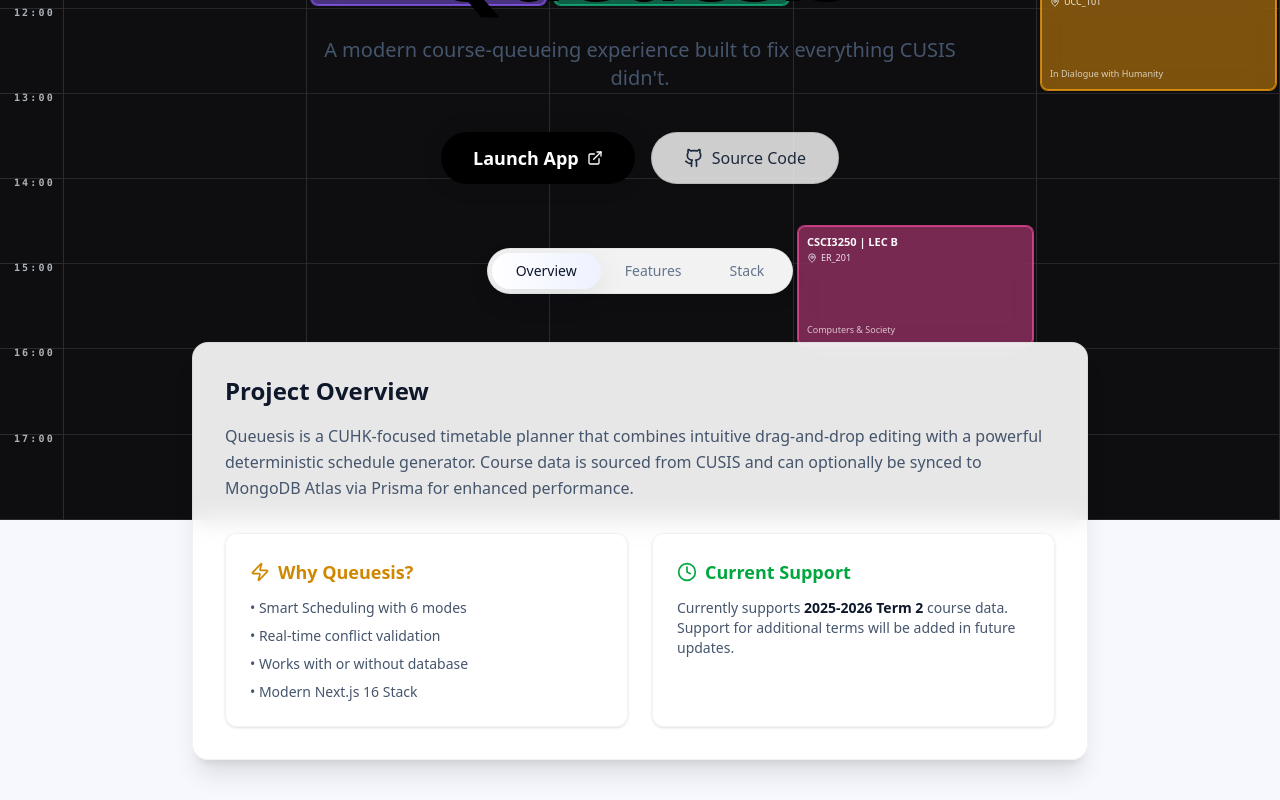
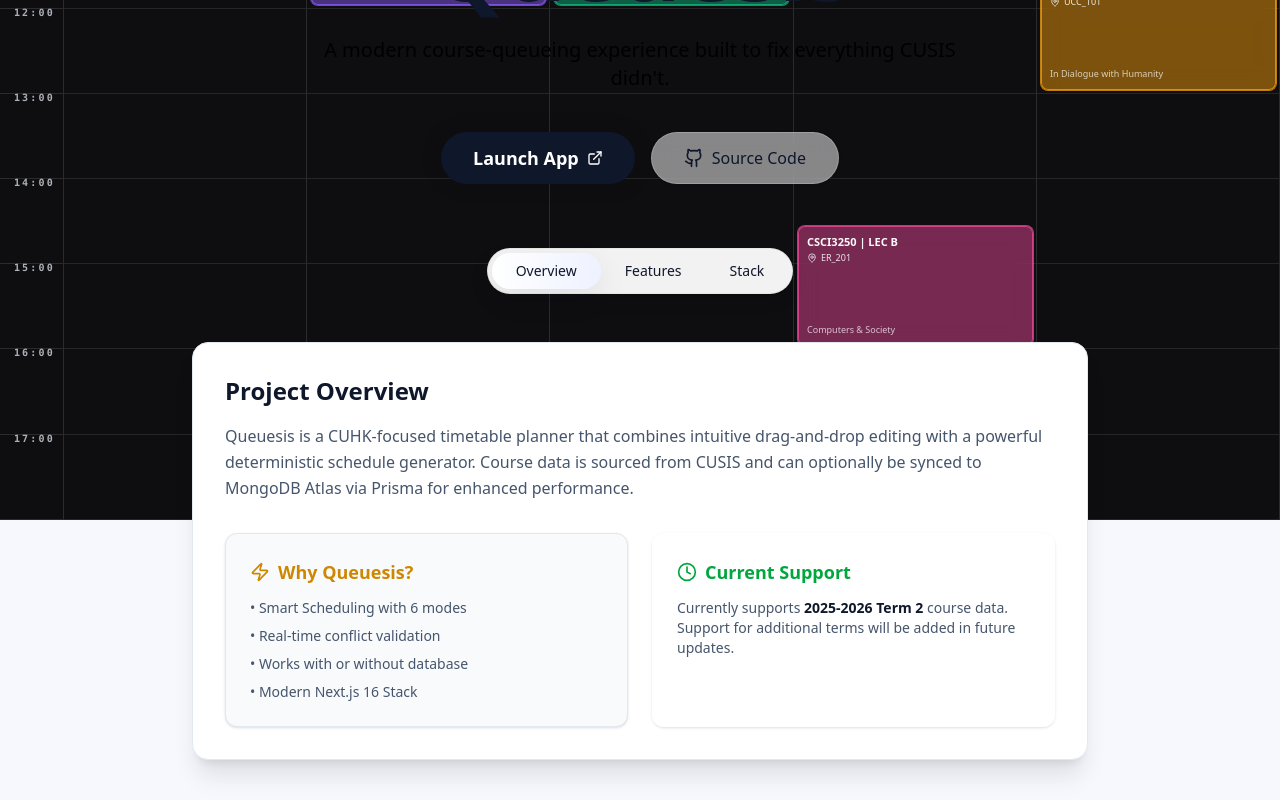
Before and after one commit to Aplkalex/aplkalex.com, a Next.js app: page /queuesis in a window 1280 px wide. Shown: the part 280-1080 px from the top of the page. Built offline with nearby package versions, Linux system fonts and the light colour scheme.

Commit message:
Refine Queuesis page UI by updating text, background, and border colors, and adjusting element properties.

```diff
--- a/src/app/queuesis/page.tsx
+++ b/src/app/queuesis/page.tsx
@@ -69,7 +69,7 @@
                         <motion.h1
                             initial={{ opacity: 0, y: 20 }}
                             animate={{ opacity: 1, y: 0 }}
-                            className="text-6xl md:text-8xl font-bold font-display mb-6 tracking-tight text-black dark:text-white"
+                            className="text-6xl md:text-8xl font-bold font-display mb-6 tracking-tight text-slate-900 dark:text-white"
                         >
                             Queuesis
                         </motion.h1>
@@ -78,7 +78,7 @@
                             initial={{ opacity: 0, y: 20 }}
                             animate={{ opacity: 1, y: 0 }}
                             transition={{ delay: 0.1 }}
-                            className="text-xl text-slate-600 dark:text-gray-400 mb-10 max-w-2xl"
+                            className="text-xl !text-black !opacity-100 font-medium dark:text-gray-400 mb-10 max-w-2xl relative z-50"
                         >
                             A modern course-queueing experience built to fix everything CUSIS didn't.
                         </motion.p>
@@ -106,7 +106,7 @@
                                 }}
                                 whileHover={{ scale: 1.05 }}
                                 whileTap={{ scale: 0.95 }}
-                                className="group px-8 py-3 bg-black text-white dark:bg-white dark:text-black rounded-full font-bold text-lg transition-all flex items-center gap-2 shadow-[0_0_25px_rgba(0,0,0,0.1)] hover:shadow-[0_0_45px_rgba(0,0,0,0.2)] dark:shadow-[0_0_25px_rgba(255,255,255,0.25)] dark:hover:shadow-[0_0_45px_rgba(255,255,255,0.4)] relative overflow-hidden"
+                                className="group px-8 py-3 bg-slate-900 text-white dark:bg-white dark:text-black rounded-full font-bold text-lg transition-all flex items-center gap-2 shadow-[0_0_25px_rgba(0,0,0,0.1)] hover:shadow-[0_0_45px_rgba(0,0,0,0.2)] dark:shadow-[0_0_25px_rgba(255,255,255,0.25)] dark:hover:shadow-[0_0_45px_rgba(255,255,255,0.4)] relative overflow-hidden"
                             >
                                 <AnimatePresence>
                                     {isLaunching && (
@@ -129,7 +129,7 @@
                                 href="https://github.com/aplkalex/queuesis"
                                 target="_blank"
                                 rel="noopener noreferrer"
-                                className="px-8 py-3 bg-white/80 text-slate-800 border border-black/10 hover:bg-white shadow-sm dark:bg-white/10 dark:text-white dark:border-white/10 dark:hover:bg-white/20 transition-all flex items-center gap-2 rounded-full"
+                                className="px-8 py-3 bg-white/50 text-slate-900 border border-white/20 hover:bg-white shadow-sm backdrop-blur-md dark:bg-white/10 dark:text-white dark:border-white/10 dark:hover:bg-white/20 transition-all flex items-center gap-2 rounded-full"
                             >
                                 <Github className="w-5 h-5" />
                                 Source Code
@@ -150,7 +150,7 @@
                                         "px-6 py-2 rounded-full text-sm font-medium transition-all",
                                         activeTab === tab
                                             ? "bg-gradient-to-r from-white to-[#eef2ff] text-slate-900 shadow-[0_10px_30px_rgba(15,23,42,0.08)] dark:from-white/10 dark:to-white/20 dark:text-white"
-                                            : "text-slate-500 hover:text-slate-900 dark:text-gray-400 dark:hover:text-white"
+                                            : "text-slate-900 hover:text-black dark:text-gray-400 dark:hover:text-white"
                                     )}
                                 >
                                     {tab.charAt(0).toUpperCase() + tab.slice(1).replace('stack', ' Tech Stack').replace('features', ' Key Features')}
@@ -168,7 +168,7 @@
                             transition={{ duration: 0.3 }}
                         >
                             {activeTab === 'overview' && (
-                                <div className="bg-white/90 border border-black/5 dark:bg-black/40 dark:border-white/10 rounded-2xl p-8 backdrop-blur-md shadow-xl dark:shadow-none">
+                                <div className="bg-white border border-slate-200 dark:bg-black/40 dark:border-white/10 rounded-2xl p-8 shadow-xl dark:shadow-none">
                                     <h2 className="text-2xl font-bold mb-4 font-display text-slate-900 dark:text-white">Project Overview</h2>
                                     <p className="text-slate-600 dark:text-gray-300 leading-relaxed mb-8">
                                         Queuesis is a CUHK-focused timetable planner that combines intuitive drag-and-drop editing with a powerful
@@ -177,7 +177,7 @@
                                     </p>
 
                                     <div className="grid md:grid-cols-2 gap-6">
-                                        <div className="bg-white/80 border border-black/5 dark:bg-white/5 dark:border-white/5 rounded-xl p-6 shadow-sm dark:shadow-none">
+                                        <div className="bg-slate-50 border border-slate-200 dark:bg-white/5 dark:border-white/5 rounded-xl p-6 shadow-sm dark:shadow-none">
                                             <h3 className="text-lg font-bold mb-3 flex items-center gap-2 text-yellow-600 dark:text-yellow-400">
                                                 <Zap className="w-5 h-5" /> Why Queuesis?
                                             </h3>
@@ -188,7 +188,7 @@
                                                 <li className="flex items-center gap-2">• Modern Next.js 16 Stack</li>
                                             </ul>
                                         </div>
-                                        <div className="bg-white/80 border border-black/5 dark:bg-white/5 dark:border-white/5 rounded-xl p-6 shadow-sm dark:shadow-none">
+                                        <div className="bg-white/60 border border-white/20 dark:bg-white/5 dark:border-white/5 rounded-xl p-6 shadow-sm dark:shadow-none">
                                             <h3 className="text-lg font-bold mb-3 flex items-center gap-2 text-green-600 dark:text-green-400">
                                                 <Clock className="w-5 h-5" /> Current Support
                                             </h3>
@@ -214,9 +214,9 @@
                                             initial={{ opacity: 0, x: -20 }}
                                             animate={{ opacity: 1, x: 0 }}
                                             transition={{ delay: i * 0.1 }}
-                                            className="bg-white/90 border border-black/5 dark:bg-black/40 dark:border-white/10 rounded-xl p-6 flex items-start gap-4 backdrop-blur-md hover:shadow-xl hover:-translate-y-0.5 dark:hover:bg-white/10 transition-all shadow-lg dark:shadow-none"
+                                            className="bg-white border border-slate-200 dark:bg-black/40 dark:border-white/10 rounded-xl p-6 flex items-start gap-4 hover:shadow-2xl hover:-translate-y-0.5 dark:hover:bg-white/10 transition-all shadow-lg dark:shadow-none"
                                         >
-                                            <div className="p-3 bg-white/80 border border-black/5 dark:bg-white/5 dark:border-white/10 rounded-lg">
+                                            <div className="p-3 bg-slate-50 border border-slate-200 dark:bg-white/5 dark:border-white/10 rounded-lg">
                                                 {feature.icon}
                                             </div>
                                             <div>
@@ -244,7 +244,7 @@
                                             initial={{ opacity: 0, scale: 0.9 }}
                                             animate={{ opacity: 1, scale: 1 }}
                                             transition={{ delay: i * 0.05 }}
-                                            className="bg-white/90 border border-black/5 dark:bg-black/40 dark:border-white/10 rounded-xl p-6 flex flex-col items-center gap-3 hover:border-black/30 dark:hover:border-white/30 transition-all backdrop-blur-md group shadow-lg dark:shadow-none"
+                                            className="bg-white border border-slate-200 dark:bg-black/40 dark:border-white/10 rounded-xl p-6 flex flex-col items-center gap-3 hover:border-slate-300 dark:hover:border-white/30 transition-all group shadow-lg dark:shadow-none"
                                         >
                                             <div className="group-hover:scale-110 transition-transform duration-300">
                                                 {tech.icon}
```
